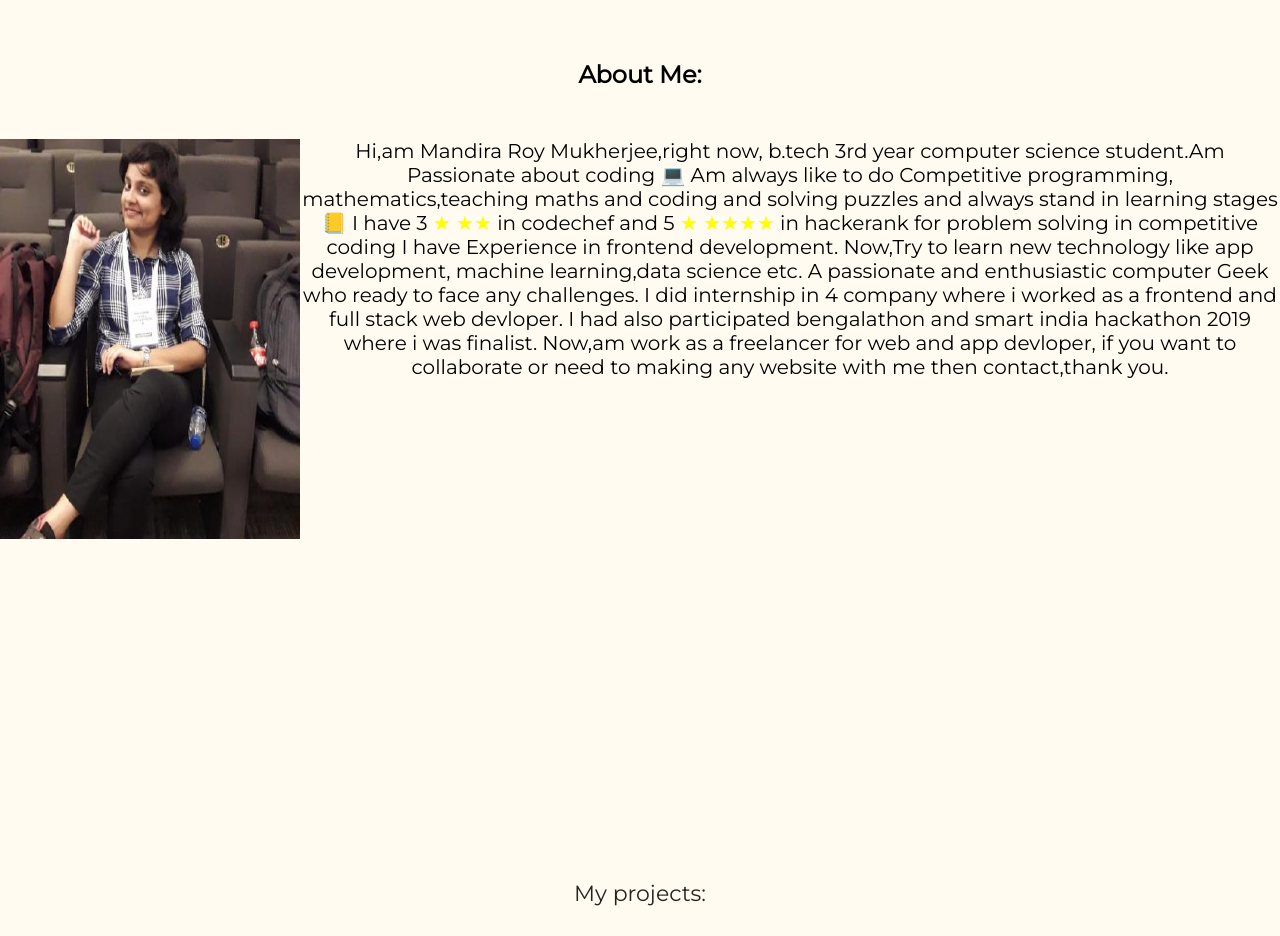
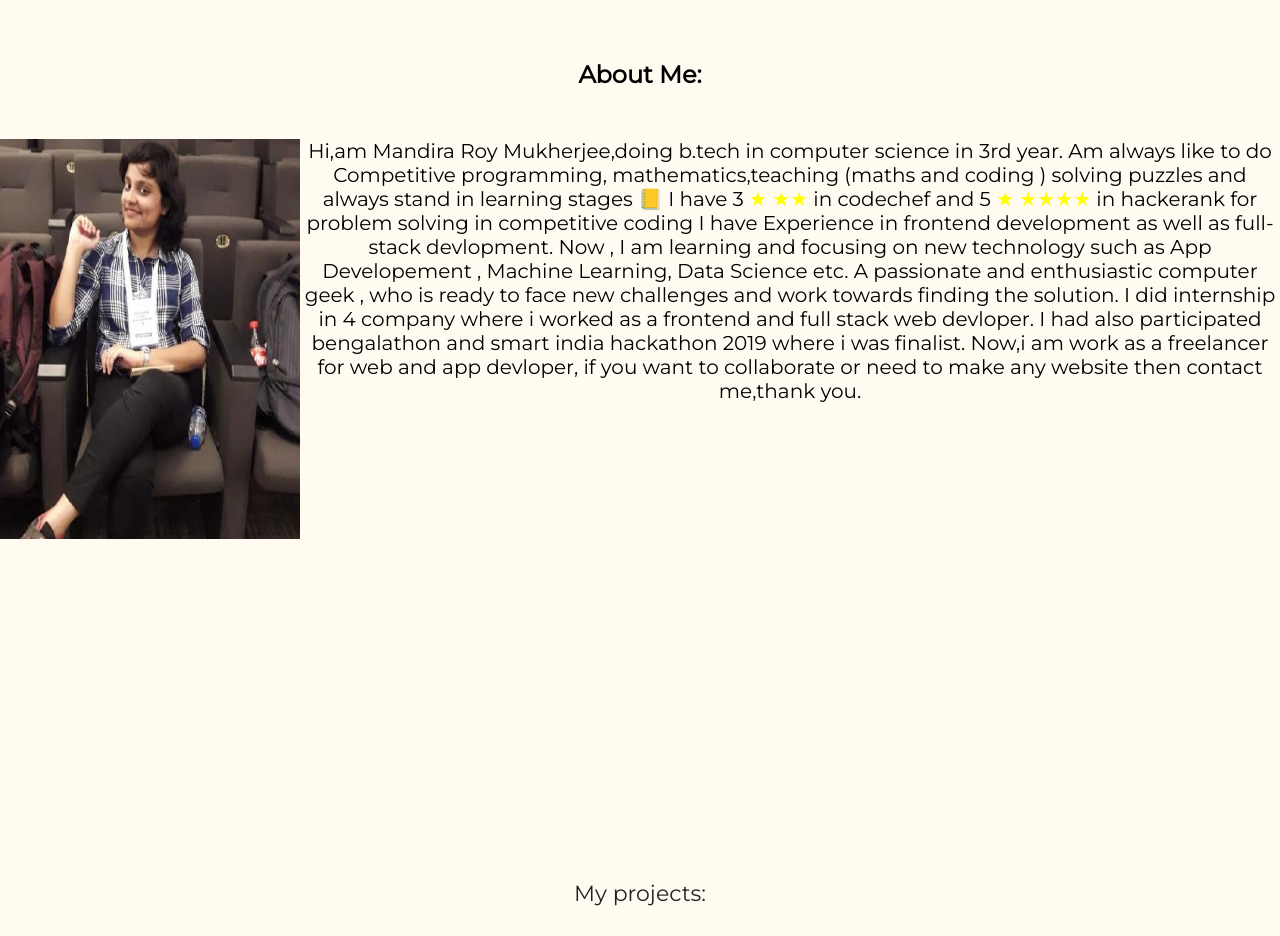
Before and after one commit to MandiraRoyMukherjee/portfolio, a plain HTML site: page index.html in a window 1280 px wide. Shown: the part 820-1756 px from the top of the page. Drawn offline with Linux system fonts and the light colour scheme.

Commit message:
my third comand

```diff
--- a/index.html
+++ b/index.html
@@ -49,22 +49,20 @@
     <h2>About Me:</h2>
 
     <img class="myself"  src="me.jpg" alt="myself" >
-    <div class="text">       Hi,am Mandira Roy Mukherjee,right now, b.tech 3rd year computer science student.Am Passionate about coding 💻
+    <div class="text">       Hi,am Mandira Roy Mukherjee,doing b.tech in computer science in 3rd year.
 
-        Am always like to do Competitive programming, mathematics,teaching maths and coding and solving puzzles and
+        Am always like to do Competitive programming, mathematics,teaching (maths and coding ) solving puzzles and
 
         always stand in learning stages 📒
         I have 3 <span style="font-size:100%;color:yellow;">&starf; &starf;&starf; </span>
 
          in codechef and 5 <span style="font-size:100%;color:yellow;">&starf; &starf;&starf;&starf;&starf;</span> in hackerank for problem solving in competitive coding
 
-       I have Experience in frontend development.
-        Now,Try to learn new technology like app development, machine learning,data science etc.
-
-        A passionate and enthusiastic computer Geek who ready to face any challenges.
+       I have Experience in frontend development as well as full-stack devlopment.
+       Now , I am learning and focusing on new technology such as App Developement , Machine Learning, Data Science etc. A passionate and enthusiastic computer geek , who is ready to face new challenges and work towards finding the solution.
         I did internship in 4 company where i worked as a frontend and full stack web devloper.
         I had also participated bengalathon and smart india hackathon 2019 where i was finalist.
-        Now,am work as a freelancer for web and app devloper, if you want to collaborate or need to making any website with me then contact,thank you.
+        Now,i am work as a freelancer for web and app devloper, if you want to collaborate or need to make any website  then contact me,thank you.
 
 
     </div>
--- a/style.css
+++ b/style.css
@@ -144,7 +144,7 @@
 
     #link-to-contact {
       font-size: 6px;
-     padding-top:5px;
+
     }
   }
 
```
